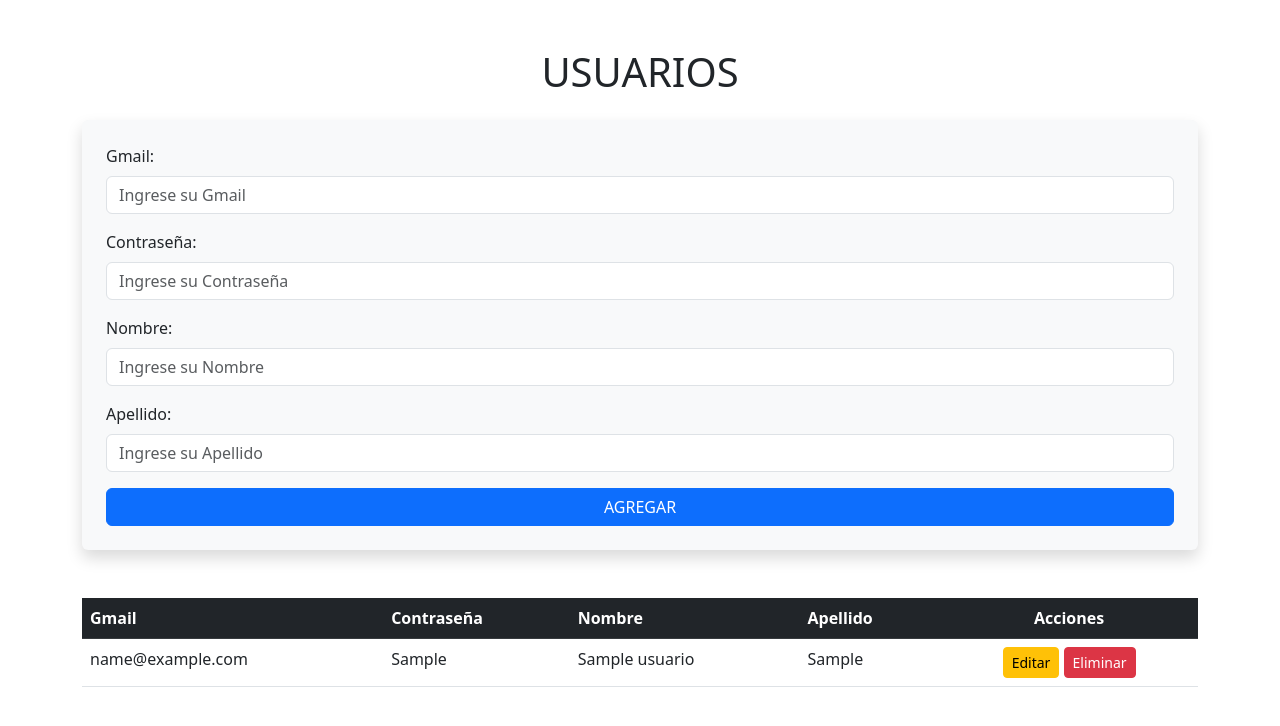
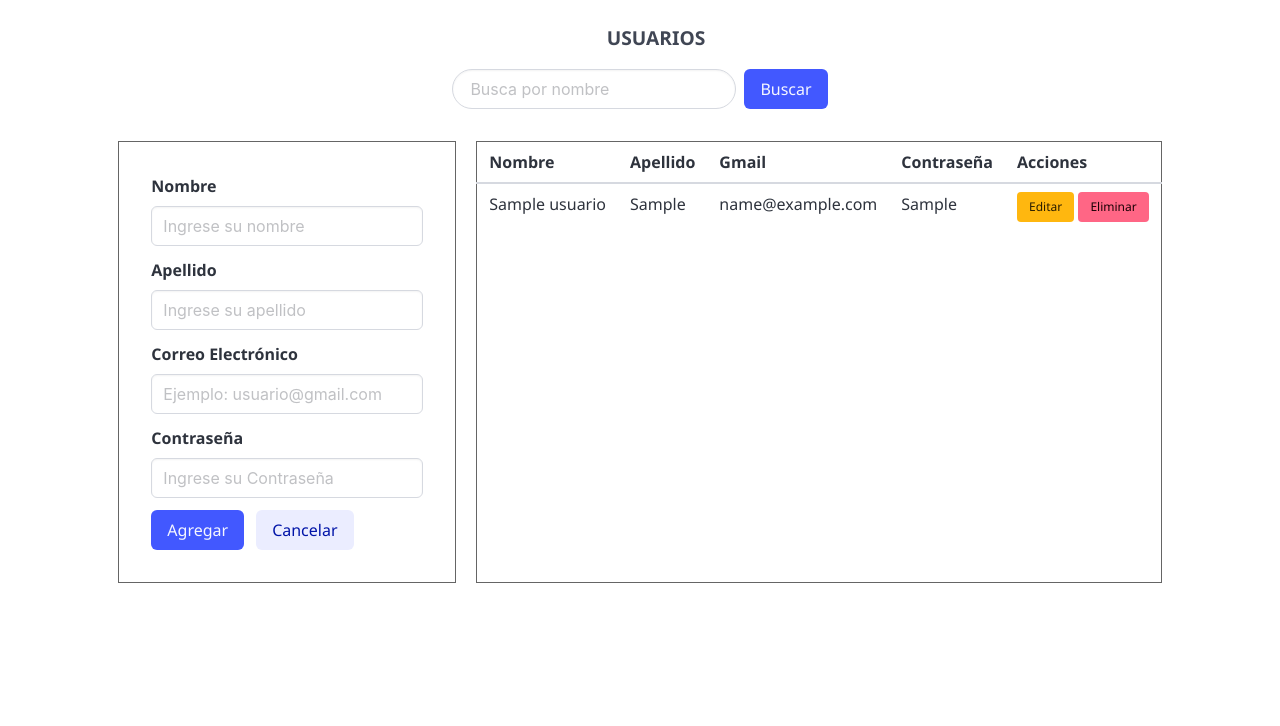
Before and after one commit to BytheasPls/TareaCRUD, a Flask app: page / in a window 1280 px wide. Shown: the top 726 px of the page. Run offline with Flask 3, Linux system fonts and the light colour scheme; tables that the repository leaves empty or names only in its code hold one stand-in row (values such as "Sample post"); some libraries are stand-ins or nearby versions.

Commit message:
mejoras_añadidas

```diff
--- a/app.py
+++ b/app.py
@@ -12,11 +12,19 @@ mysql = MySQL(app)
 
 @app.route('/')
 def index():
+    nombre = request.args.get('nombre', '').strip()
     cur = mysql.connection.cursor()
-    cur.execute('SELECT * FROM usuarios')
+    if nombre != '':
+        palabra = f"%{nombre}%"
+        cur.execute(
+            'SELECT * FROM usuarios WHERE LOWER(nombre) LIKE LOWER(%s) ORDER BY nombre ASC',
+            (palabra,)
+        )
+    else:
+        cur.execute('SELECT * FROM usuarios ORDER BY nombre ASC')
     data = cur.fetchall()
     cur.close()
-    return render_template('index.html', usuarios = data)
+    return render_template('index.html', usuarios = data, nombre=nombre)
 
 
 @app.route('/agregar', methods=['POST'])
@@ -26,7 +34,6 @@ def agregar_usuario():
         contrasena = request.form['contrasena']
         nombre = request.form['nombre']
         apellido = request.form['apellido']
-
         cur = mysql.connection.cursor()
         cur.execute('INSERT usuarios(gmail, contrasena, nombre, apellido) VALUES(%s, %s, %s, %s)', (gmail, contrasena, nombre, apellido))
         mysql.connection.commit()
@@ -63,7 +70,5 @@ def editar_usuario(id):
         cur.close()
         return render_template('editar.html', usuario = data)
 
-
-
 if __name__ == '__main__':
     app.run(debug=True)
--- a/templates/index.html
+++ b/templates/index.html
@@ -1,71 +1,129 @@
 <!DOCTYPE html>
 <html lang="en">
+
+
 <head>
     <meta charset="UTF-8">
     <meta name="viewport" content="width=device-width, initial-scale=1.0">
-    <title>CRUD</title>
-    <link href="https://cdn.jsdelivr.net/npm/bootstrap@5.3.0/dist/css/bootstrap.min.css" rel="stylesheet">
+    <title>CRUD - Usuarios</title>
+    <!-- <link href="https://cdn.jsdelivr.net/npm/bootstrap@5.3.0/dist/css/bootstrap.min.css" rel="stylesheet"> -->
+    <link rel="stylesheet" href="https://cdn.jsdelivr.net/npm/bulma@1.0.4/css/bulma.min.css">
+
 </head>
+
+<style>
+    * {
+        font-family: 'Segoe UI', Tahoma, Geneva, Verdana, sans-serif;
+        padding: 0;
+        margin: 0;
+        border: border-box;
+    }
+
+    main {
+        position: relative;
+        left: 0;
+    }
+
+    .contenidoCrUD {
+        display: flex;
+        justify-content: center;
+    }
+</style>
+
 <body>
     <main class="container mt-5">
-        <h1 class="mb-4 text-center">
+        <h1 class="mb-4 text-center"
+            style="font-weight: bold; font-size: larger; padding-left: 2rem; display: flex; justify-content: center;">
             USUARIOS
         </h1>
-
-        <form action="/agregar" method="POST" class="shadow p-4 rounded bg-light">
-            <div class="mb-3">
-                <label for="gmail" class="form-label">Gmail: </label>
-                <input type="email" class="form-control" id="gmail" name="gmail" placeholder="Ingrese su Gmail" required>
+        <div style="margin-bottom:1rem; display:flex; justify-content:center;">
+            <form method="GET" action="/">
+                <div style="display:flex; gap:8px; align-items:center;">
+                    <input class="input is-rounded" name="nombre" type="search" placeholder="Busca por nombre" value="{{ nombre or '' }}" />
+                    <button class="button is-link" type="submit">Buscar</button>
+                </div>
+            </form>
         </div>
 
-            <div class="mb-3">
-                <label for="password" class="form-label">Contraseña: </label>
-                <input type="password" class="form-control" id="contrasena" name="contrasena" placeholder="Ingrese su Contraseña" required>
+        <div class="contenidoCrUD shadow p-4 rounded is-light " style="display: flex; flex-direction: row; gap: 20px;">
+
+            <div class="formulario" style="border: 1px solid #656565; padding: 1rem;">
+
+
+                <form action="/agregar" method="POST" class="form shadow p-4 rounded is-light">
+                    <div class="field">
+                        <label class="label">Nombre</label>
+                        <div class="control">
+                            <input class="input" type="text" id="nombre" name="nombre" placeholder="Ingrese su nombre"
+                                required>
+                        </div>
                     </div>
 
-            <div class="mb-3">
-                <label for="nombre" class="form-label">Nombre: </label>
-                <input type="text" class="form-control" id="nombre" name="nombre" placeholder="Ingrese su Nombre" required>
+                    <div class="field">
+                        <label class="label">Apellido</label>
+                        <div class="control">
+                            <input class="input" type="text" id="apellido" name="apellido"
+                                placeholder="Ingrese su apellido" required>
+                        </div>
                     </div>
 
-            <div class="mb-3">
-                <label for="apellido" class="form-label">Apellido: </label>
-                <input type="text" class="form-control" id="apellido" name="apellido" placeholder="Ingrese su Apellido" required>
+                    <div class="field">
+                        <label class="label">Correo Electrónico</label>
+                        <div class="control">
+                            <input class="input" type="email" id="gmail" name="gmail"
+                                placeholder="Ejemplo: usuario@gmail.com" required>
+                        </div>
                     </div>
 
-            <div class="text-center">
-                <button type="submit" class="btn btn-primary w-100">
-                    AGREGAR
-                </button>
+                    <div class="field">
+                        <label class="label">Contraseña</label>
+                        <div class="control">
+                            <input class="input" type="password" id="contrasena" name="contrasena"
+                                placeholder="Ingrese su Contraseña" required>
+                        </div>
+                    </div>
+
+                    <div class="field is-grouped">
+                        <div class="control">
+                            <button class="button is-link">Agregar</button>
+                        </div>
+                        <div class="control">
+                            <button type="reset" class="button is-link is-light">Cancelar</button>
+                        </div>
                     </div>
                 </form>
+            </div>
 
-        <table class="table mt-5 table-hover">
+
+
+
+            <table class="table" style="border: 1px solid #656565;">
                 <thead class="table-dark">
                     <tr>
+                        <th scope="col">Nombre</th>
+                        <th scope="col">Apellido</th>
                         <th scope="col">Gmail</th>
                         <th scope="col">Contraseña</th>
-                    <th scope="col">Nombre</th>
-                    <th scope="col">Apellido</th>
                         <th scope="col" class="text-center">Acciones</th>
                     </tr>
                 </thead>
                 <tbody>
                     {%for usuario in usuarios%}
                     <tr>
+                        <td>{{ usuario[3] }}</td>
+                        <td>{{ usuario[4] }}</td>
                         <td>{{ usuario[1] }}</td>
                         <td>{{ usuario[2] }}</td>
-                    <td>{{ usuario[3] }}</td>
-                    <td>{{ usuario[4] }}</td>
                         <td class="text-center">
-                        <a href="/editar/{{ usuario[0] }}"class="btn btn-warning btn-sm">Editar</a>
-                        <a href="/eliminar/{{ usuario[0] }}"class="btn btn-danger btn-sm">Eliminar</a>
+                            <a href="/editar/{{ usuario[0] }}" class="button is-warning is-small">Editar</a>
+                            <a href="/eliminar/{{ usuario[0] }}" class="button is-danger is-small">Eliminar</a>
                         </td>
                     </tr>
                     {% endfor %}
                 </tbody>
             </table>
+        </div>
     </main>
-    <script src="https://cdn.jsdelivr.net/npm/bootstrap@5.3.0/dist/js/bootstrap.bundle.min.js"></script>
 </body>
+
 </html>
```
Also changed, not shown: templates/editar.html (+39 -22 lines). Lines whose indentation alone changed are shown as unchanged.
